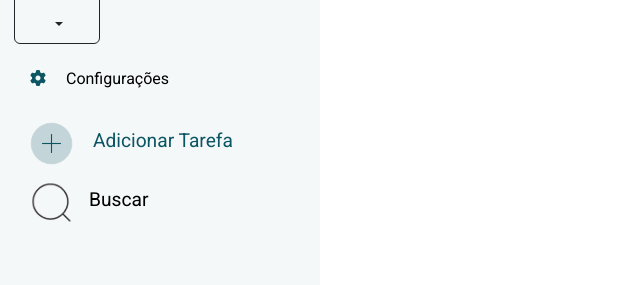
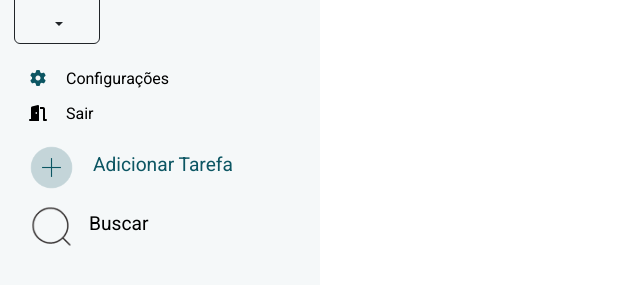
Before and after one commit to igorifsp/task_app, a website: page front/toDo/index.html in a window 1280 px wide. Both pictures are taken after a click on the button 57 px from the left and 118 px from the top of the page. Shown: the part 127-412 px from the top of the page, without its empty margins (0-640 px from the left). Drawn offline with nearby package versions, Linux system fonts and the light colour scheme.

Commit message:
botao sair

```diff
--- a/front/toDo/index.html
+++ b/front/toDo/index.html
@@ -4,7 +4,7 @@
 <head>
     <meta charset="UTF-8">
     <meta name="viewport" content="width=device-width, initial-scale=1.0">
-    <title>TaskZen</title>
+    <title>TaskZen | Tarefas</title>
     <link href="https://cdn.jsdelivr.net/npm/bootstrap@5.3.3/dist/css/bootstrap.min.css" rel="stylesheet"
         integrity="sha384-QWTKZyjpPEjISv5WaRU9OFeRpok6YctnYmDr5pNlyT2bRjXh0JMhjY6hW+ALEwIH" crossorigin="anonymous">
     <link rel="shortcut icon" href="../assets/logo.png" type="image/x-icon">
@@ -38,11 +38,17 @@
 
                                 <button class="btnConfig" id="editIcon" >Configurações</button>
                             </li>
+                            <li style="cursor: pointer;">
+                                <button id="logoutButton" class="btnConfig" onclick="window.location.href='../login/index.html'">
+                                    <i class="fa-solid fa-door-open" style="margin-right: 10px; margin-left: 15px;"></i>
+                                    <span style="margin-left: 5px;">Sair</span>
+                                </button>
+                            </li>
                         </ul>
                     </div>
-
                     <ul class="nav pills flex-column mt-5">
                         <li class="nav-item mt-4">
+                            <br>
                             <img src="/front/assets/icon-add.png" alt="add"> <span class="fs-4 d-none d-sm-inline">
                                 <button onclick="createTask()">Adicionar Tarefa</button></span>
                         </li>
```
